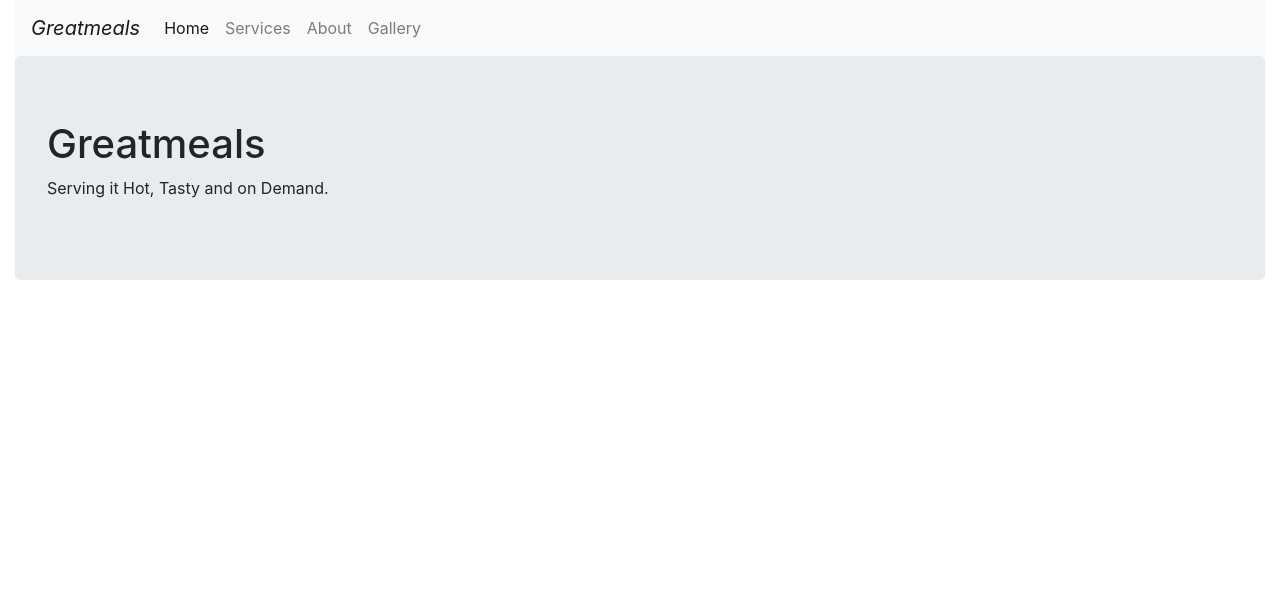
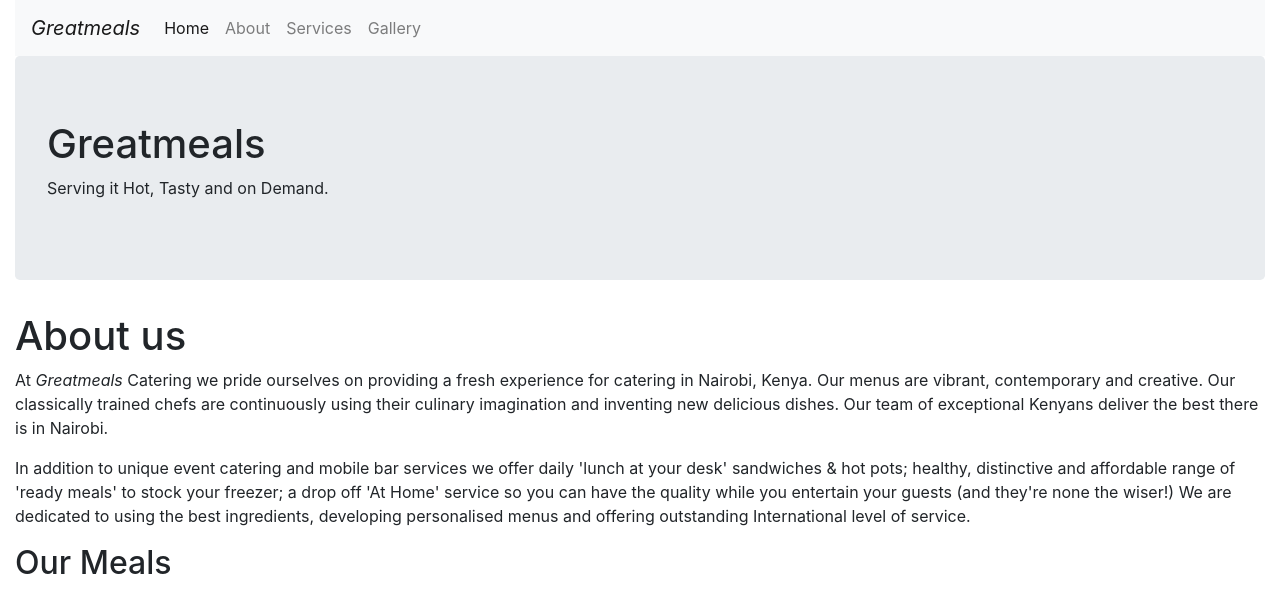
Before and after one commit to AmimoG/Catering, a plain HTML site: page index.html in a window 1280 px wide. Drawn offline with Linux system fonts and the light colour scheme.

Commit message:
Add Files

```diff
--- a/index.html
+++ b/index.html
@@ -19,8 +19,8 @@
                     <div class="collapse navbar-collapse" id="navbarNavAltMarkup">
                     <div class="navbar-nav">
                         <a class="nav-item nav-link active" href="#">Home <span class="sr-only">(current)</span></a>
+                        <a class="nav-item nav-link" href="#">About</a>
                         <a class="nav-item nav-link" href="#">Services</a>
-                        <a class="nav-item nav-link" href="#">About</a>
                         <a class="nav-item nav-link" href="#">Gallery</a>
                         <!-- <a class="nav-item nav-link disabled" href="#" tabindex="-1" aria-disabled="true">Disabled</a> -->
                     </div>
@@ -35,6 +35,26 @@
                     Serving it Hot, Tasty and on Demand.
                 </p>
             </div>
+            <div class="panel panel-default">
+                <div class="panel-heading">
+                    <div class="about" id="about">
+                        <h1 class="title">About us</h1>
+                        <p>
+                            At <em>Greatmeals</em> Catering we pride ourselves on providing a fresh experience for catering in Nairobi, Kenya.
+                            Our menus are vibrant, contemporary and creative. Our classically trained chefs are continuously using their culinary imagination and inventing new delicious dishes.
+                            Our team of exceptional Kenyans deliver the best there is in Nairobi.
+                        </p>
+                        <p>
+                            In addition to unique event catering and mobile bar services we offer daily 'lunch at your desk' sandwiches & hot pots; healthy,
+                            distinctive and affordable range of 'ready meals' to stock your freezer; a drop off 'At Home' service so you can have the quality while you entertain your guests (and they're none the wiser!)
+                            We are dedicated to using the best ingredients, developing personalised menus and offering outstanding International level of service.
+                        </p>
+                    </div>
+                    <div class="panel-body">
+                        <h2>Our Meals</h2>
+                    </div>
+                </div>
+            </div>
             <!-- /Content -->
         </div>
     </main>
```
Also changed, not shown: images/Meal1.jpg (added), images/Meal2.jpeg (added), images/MeatBalls.webp (added), images/SPageti.webp (added), images/greatset.jpeg (added).
